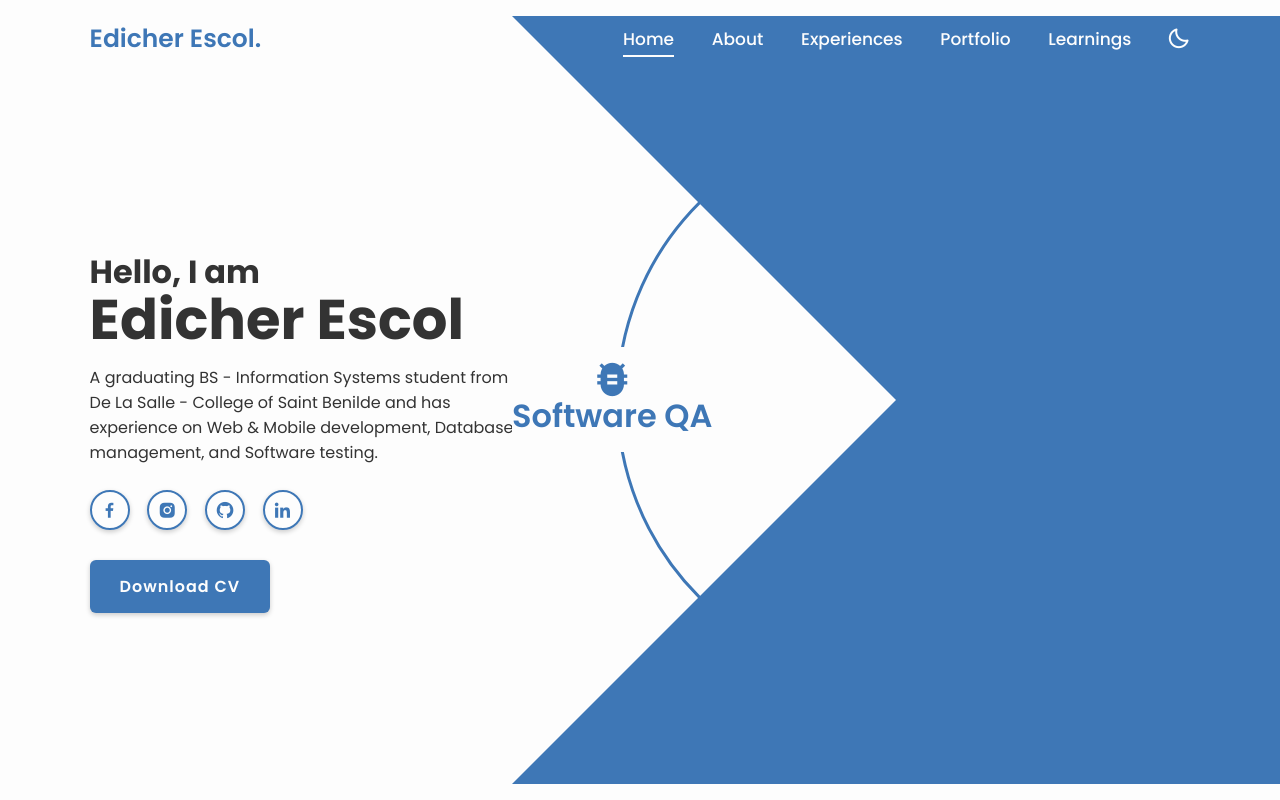
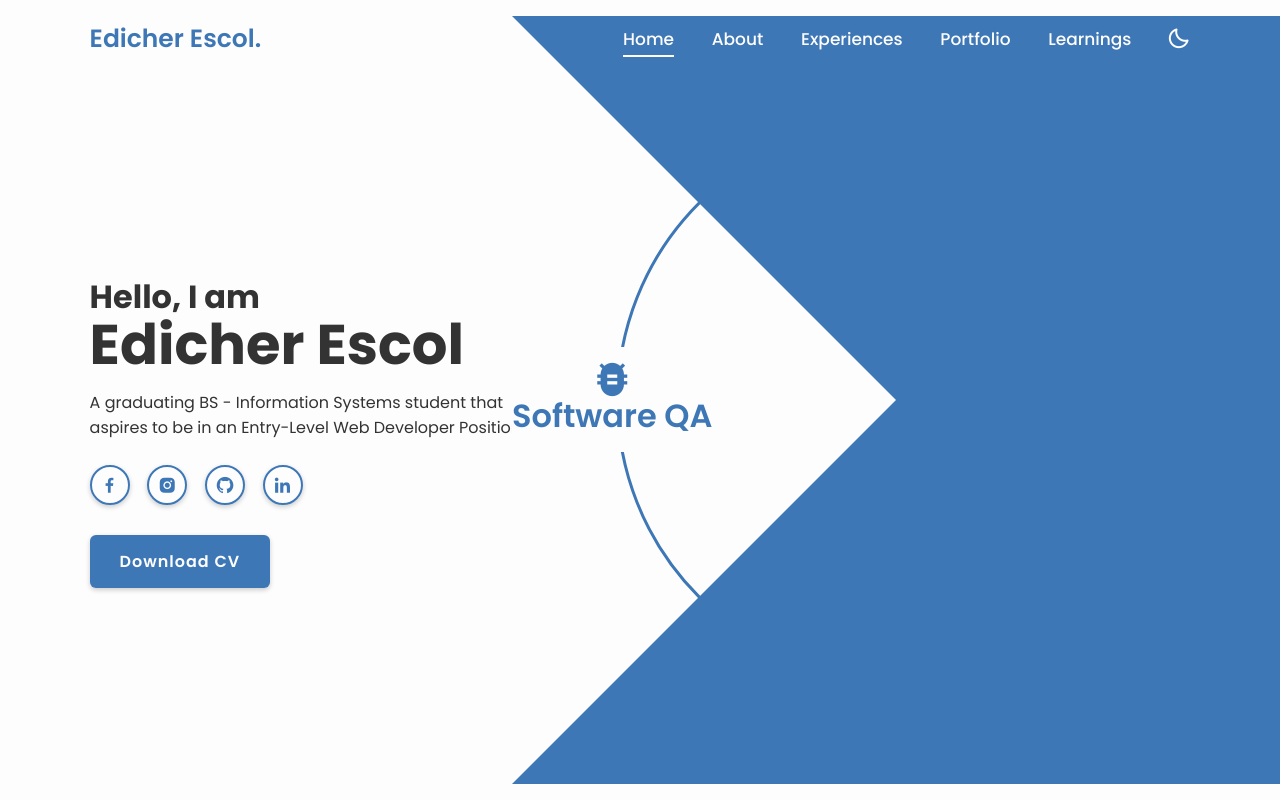
Before and after one commit to Edichur/edichur.github.io, a plain HTML site: page index.html in a window 1280 px wide. Shown: the top 800 px of the page. Drawn offline with nearby package versions, Linux system fonts and the light colour scheme.

Commit message:
update index

```diff
--- a/index.html
+++ b/index.html
@@ -40,8 +40,7 @@
             <h3>Hello, I am </h3>
             <h1>Edicher Escol</h1>
             <p>
-                A graduating BS - Information Systems student from De La Salle - College of Saint Benilde and
-                has experience on Web & Mobile development, Database management, and Software testing.
+               A graduating BS - Information Systems student that aspires to be in an Entry-Level Web Developer Position.
             </p>
 
             <div class="social-media">
@@ -330,7 +329,6 @@
                     <a href="https://drive.google.com/file/d/1FNdWUyZ53WnctCrSyCKCK3jobLsJG2KH/view?usp=sharing"><i class='bx bx-link-external' ></i></a>
                 </div>
             </div>
-
         </div>
     </section>
 
```
